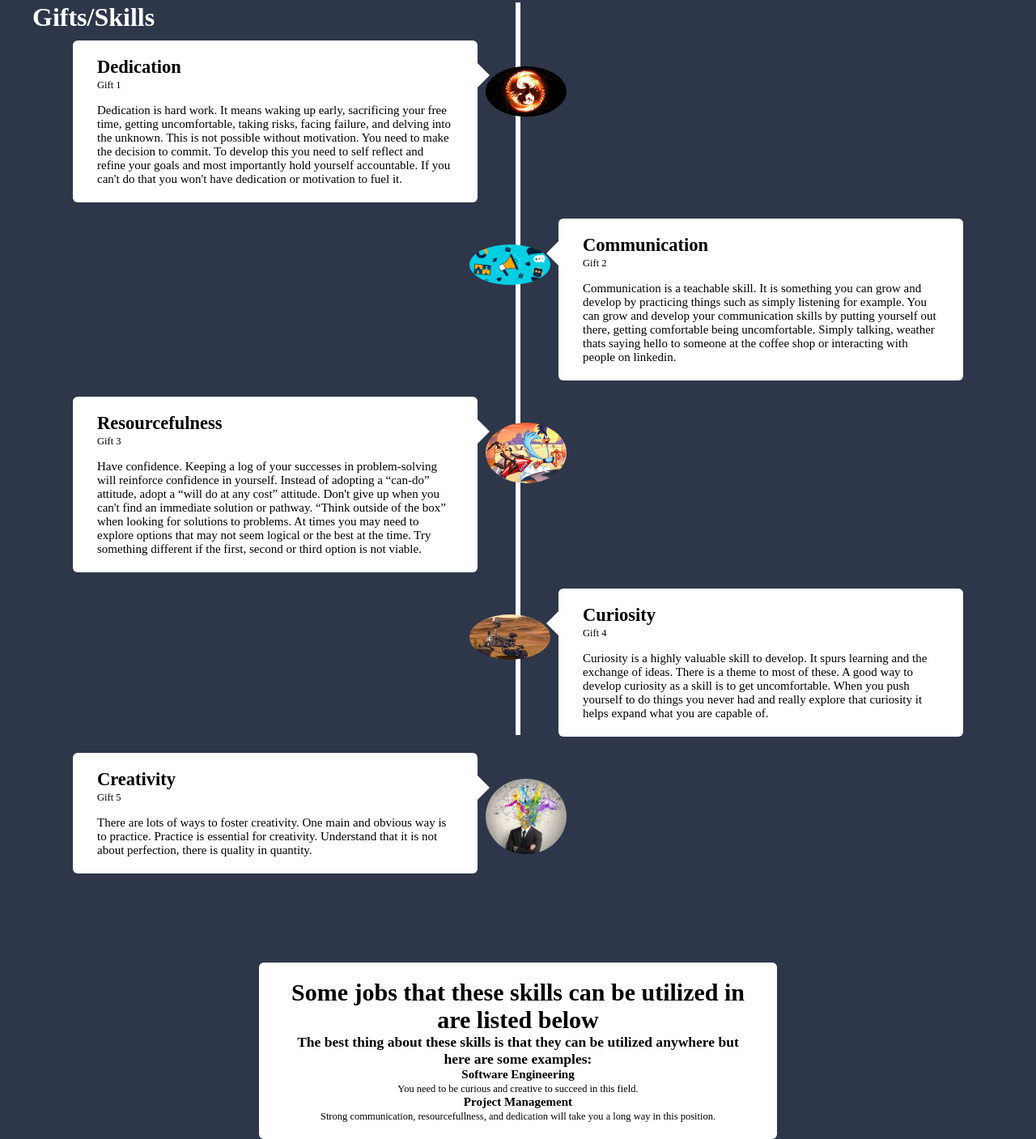
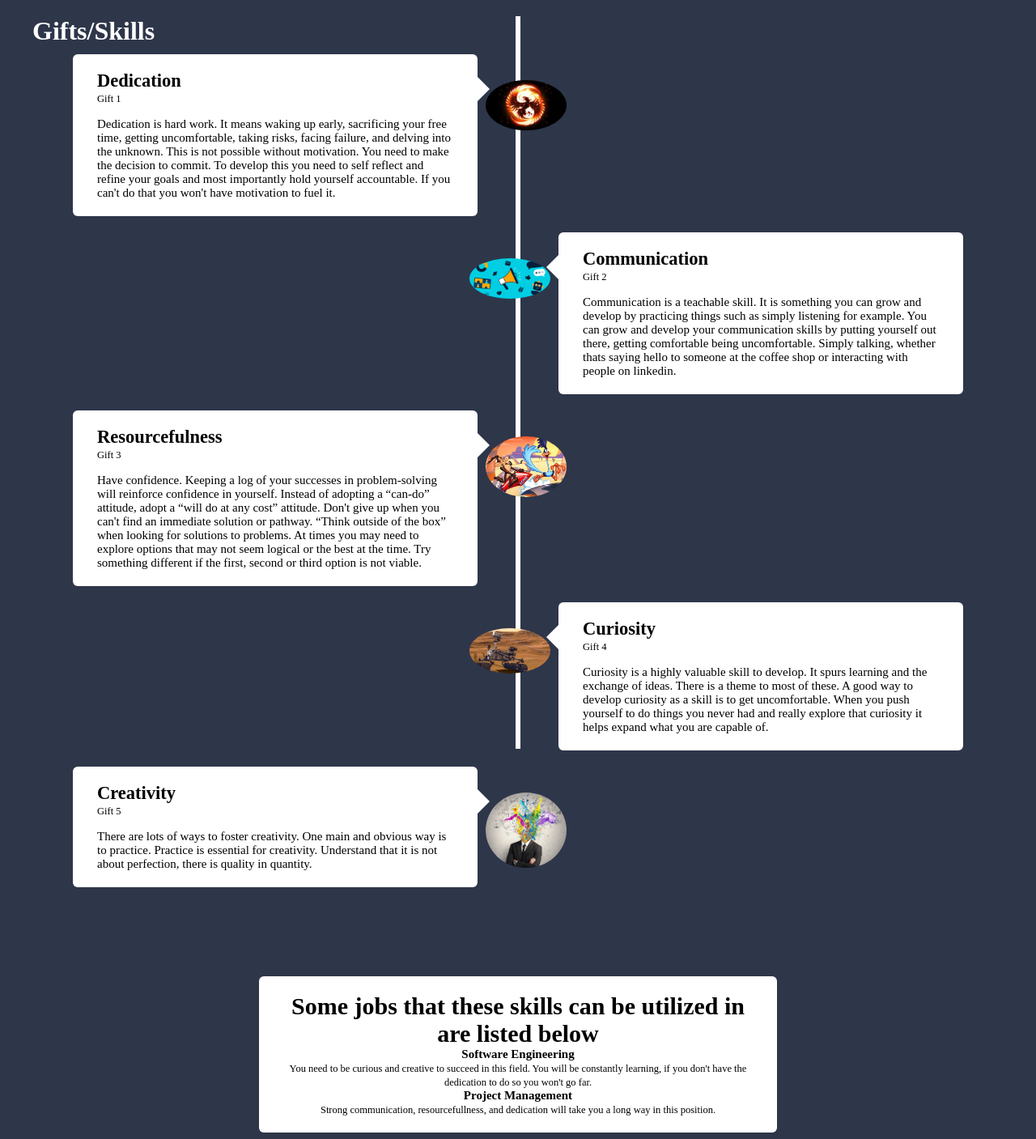
Before and after one commit to EvanBoettner/Animated-Timeline, a plain HTML site: page index.html in a window 1280 px wide. Shown: the part 205-1612 px from the top of the page at 81% size. Drawn offline with Linux system fonts and the light colour scheme.

Commit message:
Quick Edits
Quick Edits to the text content

```diff
--- a/index.css
+++ b/index.css
@@ -14,6 +14,8 @@ body {
   border-radius: 6px;
   font-size: 15px;
   text-align: center;
+  width: 50%;
+  margin: auto;
 }
 
 .timeline {
--- a/index.html
+++ b/index.html
@@ -30,8 +30,8 @@
             delving into the unknown. This is not possible without motivation.
             You need to make the decision to commit. To develop this you need to
             self reflect and refine your goals and most importantly hold
-            yourself accountable. If you can't do that you won't have dedication
-            or motivation to fuel it.
+            yourself accountable. If you can't do that you won't have motivation
+            to fuel it.
           </p>
           <span class="left-container-arrow"></span>
         </div>
@@ -47,7 +47,7 @@
             develop by practicing things such as simply listening for example.
             You can grow and develop your communication skills by putting
             yourself out there, getting comfortable being uncomfortable. Simply
-            talking, weather thats saying hello to someone at the coffee shop or
+            talking, whether thats saying hello to someone at the coffee shop or
             interacting with people on linkedin.
           </p>
           <span class="right-container-arrow"></span>
@@ -105,20 +105,17 @@
     </div>
     <div class="jobs">
       <h1>Some jobs that these skills can be utilized in are listed below</h1>
-      <h3>
-        The best thing about these skills is that they can be utilized anywhere
-        but here are some examples:
-      </h3>
       <ul>
         <li><h4>Software Engineering</h4></li>
         <small
-          >You need to be curious and creative to succeed in this field.</small
+          >You need to be curious and creative to succeed in this field. You
+          will be constantly learning, if you don't have the dedication to do so
+          you won't go far.</small
         >
         <li><h4>Project Management</h4></li>
         <small
-          >Strong communication,
-          resourcefullness, and dedication will take you a long way in this
-          position.</small
+          >Strong communication, resourcefullness, and dedication will take you
+          a long way in this position.</small
         >
       </ul>
     </div>
```
